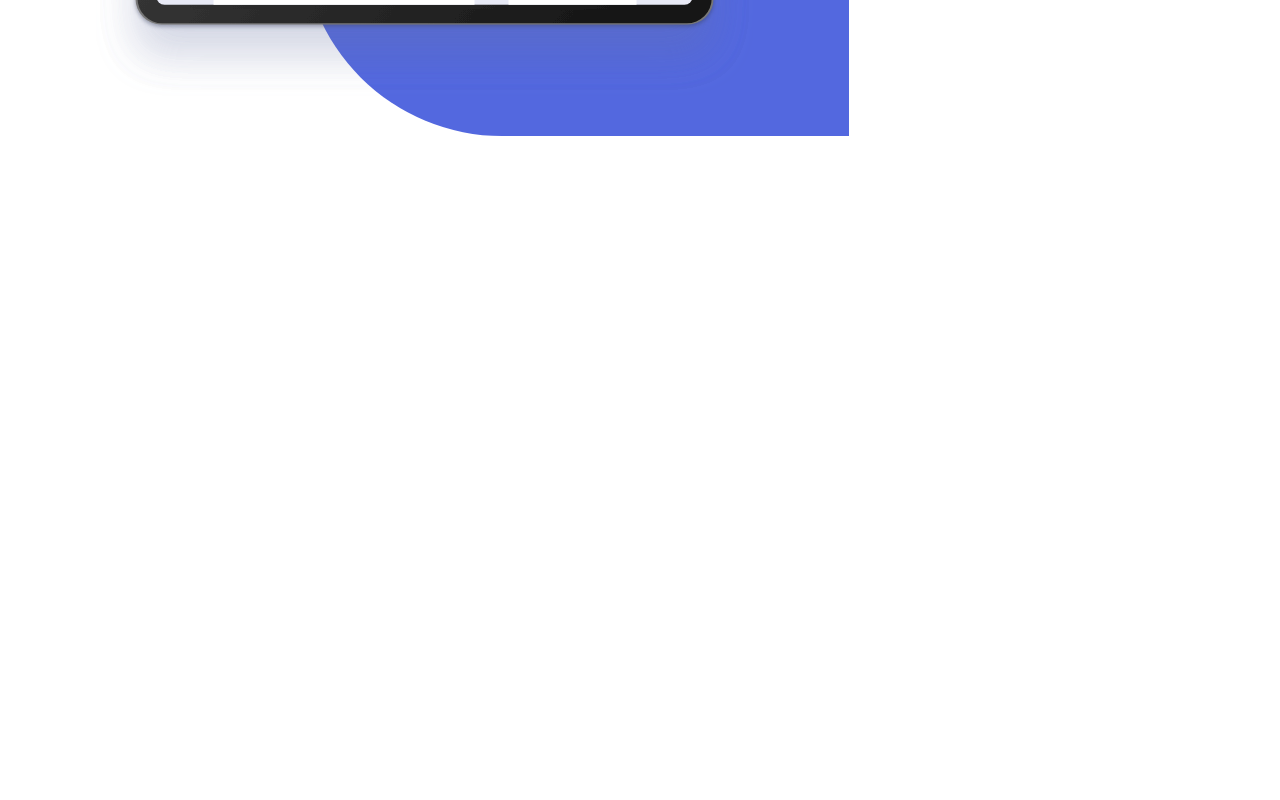
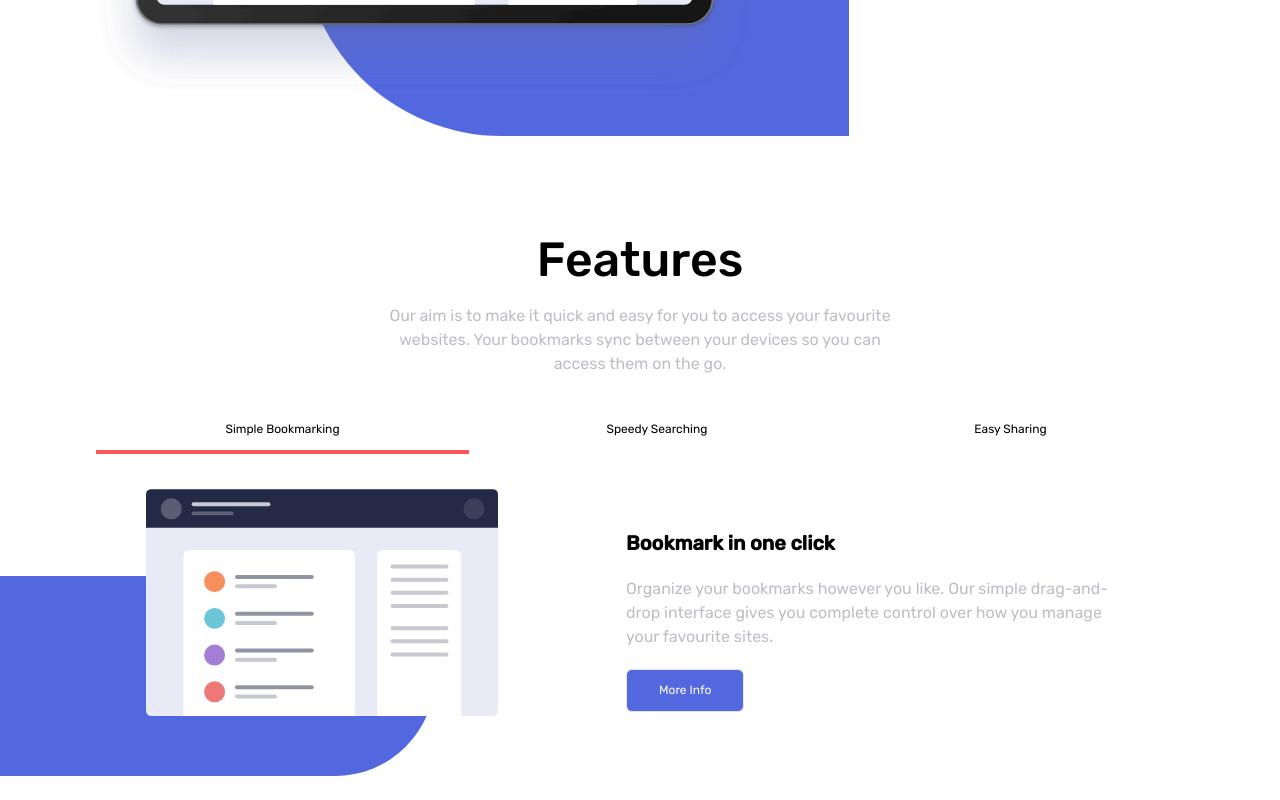
Before and after one commit to verreauxblack/bookmark-landing-page, a React (Create React App) app: page / in a window 1280 px wide. Shown: the part 759-1559 px from the top of the page. Before the commit the page ends 955 px from the top, so only its background shows below. Built offline with nearby package versions, Linux system fonts and the light colour scheme.

Commit message:
section 2 completed

```diff
--- a/postcss.config.js
+++ b/postcss.config.js
@@ -3,5 +3,4 @@ module.exports = {
         require('tailwindcss'),
         require('autoprefixer')
     ],
-
 };
--- a/src/App.css
+++ b/src/App.css
@@ -8,13 +8,22 @@
 .blueBG{
   border-bottom-left-radius: 200px;
 }
+.blueBGSection2{
+  border-bottom-right-radius: 100px;
+}
 
 @media  (max-width: 460px) {
   .blueBG{
     border-bottom-left-radius: 100px;
   }
+  .blueBGSection2{
+    border-bottom-right-radius: 100px;
+  }
 }
 @media (min-width:461px) and (max-width: 890px) {
+  .blueBGSection2{
+    border-bottom-right-radius: 150px;
+  }
   .blueBG{
     border-bottom-left-radius: 150px;
   }
--- a/src/App.js
+++ b/src/App.js
@@ -4,16 +4,17 @@ import './styles/main.css';
 
 import NavBar from './components/navigation';
 import Section1 from './components/section1';
+import Section2 from './components/section2';
 
 // import Button from './components/reusable/button'
 
 function App() {
   return (
-    <div>
-      <NavBar />
-      <Section1 />
-      {/* <Button label="submit the form" text="" bg="softBlue"/> */}
-    </div>
+    <>
+    <NavBar />
+    <Section1 />
+    <Section2 />
+    </>
   );
 }
 
--- /dev/null
+++ b/src/components/acordionTabs.js
@@ -0,0 +1,135 @@
+/* eslint-disable jsx-a11y/alt-text */
+/* eslint-disable jsx-a11y/anchor-is-valid */
+import React from 'react'
+
+import Button from './reusable/button';
+import Tab1 from '../images/illustration-features-tab-1.svg';
+import Tab2 from '../images/illustration-features-tab-2.svg';
+import Tab3 from '../images/illustration-features-tab-3.svg';
+
+function AcordionTabs() {
+    const [openTab, setOpenTab] = React.useState(1);
+    return (
+        <>
+            <div class=" flex flex-wrap">
+                <div class="w-full">
+                    <ul
+                      class="flex mb-0 list-none flex-wrap pt-3 pb-4 flex-col md:flex-row"
+                      role="tablist"
+                    >
+                        <li class="-mb-px mr-2 last:mr-0 flex-auto text-center">
+                            <a
+                                class={
+                                    "text-xs px-5 py-3 block leading-normal " +
+                                    (openTab === 1
+                                        ? "border-b-4 border-softRed"
+                                        : "border-transparent")
+                                }
+                                onClick={e=>{
+                                    e.preventDefault();
+                                    setOpenTab(1);
+                                }}
+                                data-toggle="tab"
+                                href="#link1"
+                                role="tablist"
+                            >
+                                 Simple Bookmarking
+                            </a>
+
+                        </li>
+                        <li class="-mb-px mr-2 last:mr-0 flex-auto text-center">
+                            <a
+                                class={
+                                    "text-xs px-5 py-3 block leading-normal " +
+                                    (openTab === 2
+                                        ? "border-b-4 border-softRed"
+                                        : "border-transparent")
+                                }
+                                onClick={e=>{
+                                    e.preventDefault();
+                                    setOpenTab(2);
+                                }}
+                                data-toggle="tab"
+                                href="#link2"
+                                role="tablist"
+                            >
+                                 Speedy Searching
+                            </a>
+
+                        </li>
+                        <li class="-mb-px mr-2 last:mr-0 flex-auto text-center">
+                            <a
+                                class={
+                                    "text-xs  px-5 py-3 block leading-normal " +
+                                    (openTab === 3
+                                        ? "border-b-4 border-softRed"
+                                        : "border-transparent")
+                                }
+                                onClick={e=>{
+                                    e.preventDefault();
+                                    setOpenTab(3);
+                                }}
+                                data-toggle="tab"
+                                href="#link3"
+                                role="tablist"
+                            >
+                                Easy Sharing
+                            </a>
+
+                        </li>
+
+                    </ul>
+
+                    <div class="relative flex flex-row md:flex-col min-w-0 break-words bg-white w-full mb-6 ">
+                        <div class="px-4 py-5 flex-auto">
+                            <div class="tab-content tab-space">
+                                <div class={"flex flex-col md:flex-row w-full justify-around " +
+                                    (openTab=== 1 ? "block" : "hidden")}
+                                    id="link1"
+                                >
+                                    <div class=" w-3/4 md:w-2/5 h-2/5 lg:h-3/4 blueBGSection2  absolute bottom-48 -left-2 lg:-bottom-10 lg:-left-24 bg-softBlue z-0"></div>
+                                    <img src={Tab1} class="md:w-1/3 z-10 mr-5 relative" />
+                                    <div class="md:w-1/2 md:ml-5 text-center md:text-left mt-10">
+                                        <h2 class="font-bold text-xl md:px-5">Bookmark in one click</h2>
+                                        <p class="text-grayishBlue opacity-60 md:px-5 py-5">  Organize your bookmarks however you like. Our simple drag-and-drop interface gives you complete control over how you manage your favourite sites.</p>
+                                         <span class="relative hidden md:block md:left-5"><Button label="More Info" bg="softBlue"/></span>
+                                    </div>
+
+                                </div>
+                                <div class={"flex flex-col md:flex-row w-full justify-around " +
+                                    (openTab=== 2 ? "block" : "hidden")}
+                                    id="link1"
+                                >
+                                    <div class=" w-3/4 md:w-2/5 h-2/5 lg:h-3/4 blueBGSection2  absolute bottom-48 -left-2 lg:-bottom-10 lg:-left-24 bg-softBlue z-0"></div>
+                                    <img src={Tab2} class="md:w-1/3 z-10 mr-5 relative" />
+                                    <div class="md:w-1/2 md:ml-5 text-center md:text-left mt-10">
+                                        <h2 class="font-bold text-xl md:px-5">Intelligent search</h2>
+                                        <p class="text-grayishBlue opacity-60 md:px-5 py-5"> Our powerful search feature will help you find saved sites in no time at all. No need to trawl through all of your bookmarks.</p>
+                                         <span class="relative hidden md:block md:left-5"><Button label="More Info" bg="softBlue"/></span>
+                                    </div>
+
+                                </div>
+                                <div class={"flex flex-col md:flex-row w-full justify-around " +
+                                    (openTab=== 3 ? "block" : "hidden")}
+                                    id="link1"
+                                >
+                                    <div class=" w-3/4 md:w-2/5 h-2/5 lg:h-3/4 blueBGSection2  absolute bottom-48 -left-2 lg:-bottom-10 lg:-left-24 bg-softBlue z-0"></div>
+                                    <img src={Tab3} class="md:w-1/3 z-10 mr-5 relative" />
+                                    <div class="md:w-1/2 md:ml-5 text-center md:text-left mt-10">
+                                        <h2 class="font-bold text-xl md:px-5">Share your bookmarks</h2>
+                                        <p class="text-grayishBlue opacity-60 md:px-5 py-5"> Easily share your bookmarks and collections with others. Create a shareable link that you can send at the click of a button.</p>
+                                         <span class="relative hidden md:block md:left-5"><Button label="More Info" bg="softBlue"/></span>
+                                    </div>
+
+                                </div>
+                            </div>
+                        </div>
+
+                    </div>
+                </div>
+            </div>
+        </>
+    )
+}
+
+export default AcordionTabs
--- a/src/components/reusable/button.js
+++ b/src/components/reusable/button.js
@@ -1,9 +1,6 @@
 /* eslint-disable jsx-a11y/anchor-is-valid */
 import React from 'react'
-
 function button(props) {
-
-
     return (
         <div>
             <a class={`px-8 flex max-w-max items-center justify-center text-xs leading-snug border border-solid rounded-md text-${(props.text) ? props.text : "white"} py-3   hover:bg-white hover:border-${props.bg} hover:text-black bg-${props.bg}`}
@@ -14,5 +11,4 @@ function button(props) {
         </div>
     )
 }
-
-export default button
+export default button;
--- /dev/null
+++ b/src/components/section2.js
@@ -0,0 +1,21 @@
+import React from 'react'
+
+import Tab from "./acordionTabs";
+
+function section2() {
+    return (
+        <section  class="relative flex flex-wrap flex-col items-center justify-between px-2  md:px-24 py-10 h-full">
+            <div  class=" max-w-lg  flex flex-col justify-center items-center text-center ">
+                <h2 class="font-medium text-3xl lg:text-5xl leading-tight">Features</h2>
+                <p class="text-grayishBlue opacity-60 px-5 lg:px-0 py-5">Our aim is to make it quick and easy for you to access your favourite websites. Your bookmarks sync between your devices so you can access them on the go.</p>
+            </div>
+            <div>
+                {/* <div class="lg:w-5/6 w-5/6 h-3/5 lg:h-3/4 blueBGSection2  absolute -bottom-2 -left-2 lg:-bottom-10 lg:-left-24 bg-softBlue z-0"></div> */}
+                <Tab/>
+            </div>
+
+        </section>
+    )
+}
+
+export default section2
--- a/src/index.js
+++ b/src/index.js
@@ -3,12 +3,8 @@ import ReactDOM from 'react-dom';
 import './index.css';
 import App from './App';
 
-ReactDOM.render(
-  <React.StrictMode>
-    <App />
-  </React.StrictMode>,
-  document.getElementById('root')
-);
+ReactDOM.render(<App />,  document.getElementById('root'));
+
 
 // If you want to start measuring performance in your app, pass a function
 // to log results (for example: reportWebVitals(console.log))
```
